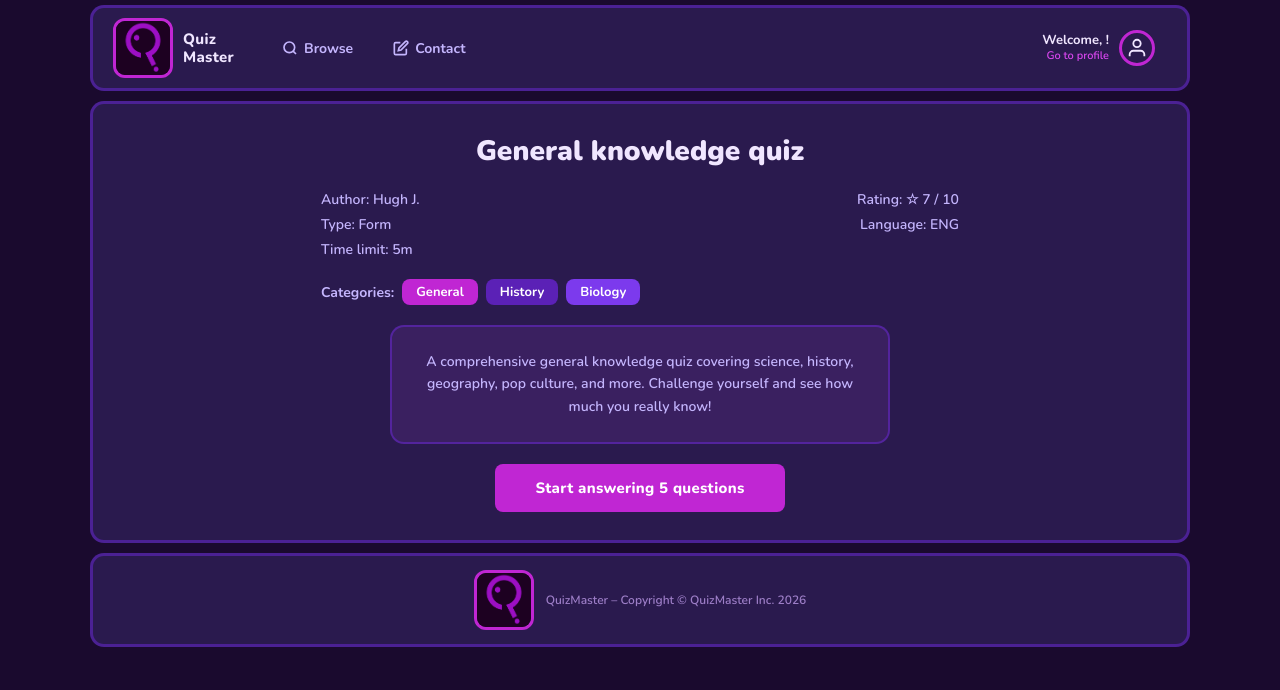
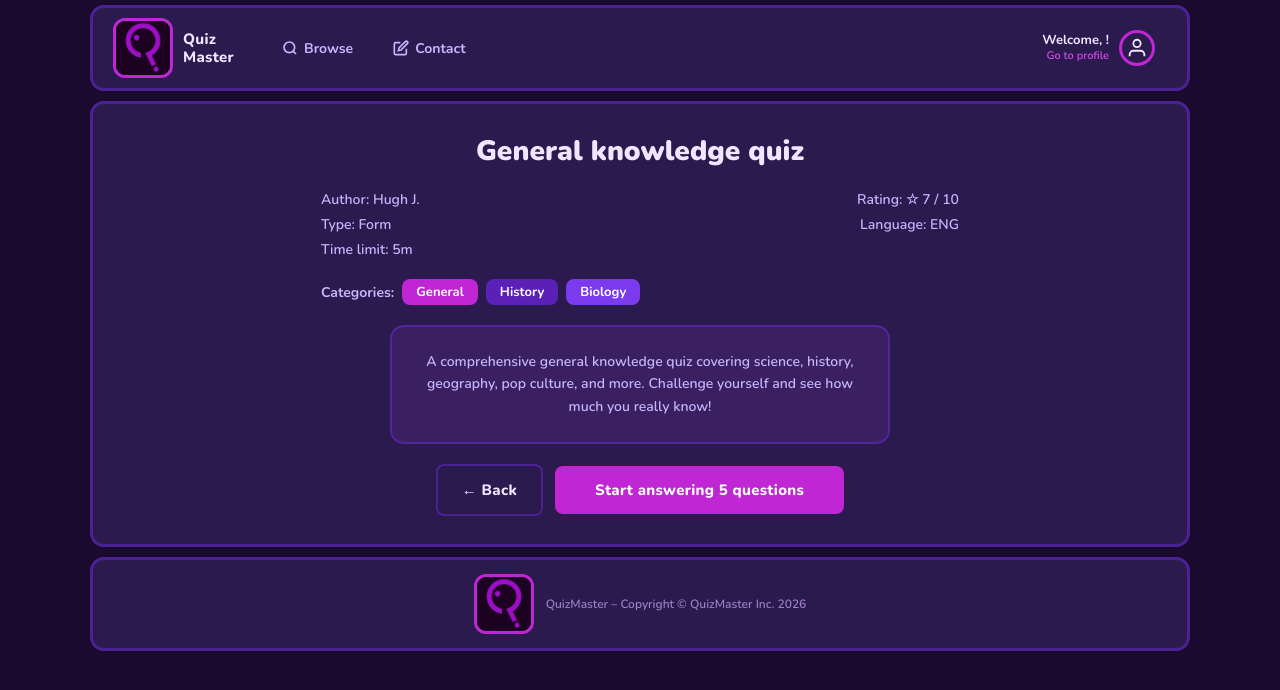
Before and after one commit to elab-development/klijentske-veb-tehnologije-i-skriptni-jezici-2025-26-2024-0309-online-kviz, a React (Vite) app: page /quiz/1 in a window 1280 px wide. Shown: the top 690 px of the page. Built offline with nearby package versions, Linux system fonts and the light colour scheme.

Commit message:
Dodat back-button na stranicama QuizPlay i QuizStart

```diff
--- a/src/css/QuizPlay.css
+++ b/src/css/QuizPlay.css
@@ -140,3 +140,30 @@
   font-weight: 600;
   padding: 40px 0;
 }
+
+.quiz-play-actions {
+  display: flex;
+  gap: 12px;
+  align-items: center;
+}
+
+.quiz-play-exit {
+  padding: 14px 24px;
+  background: var(--accent);
+  color: var(--white);
+  border: none;
+  border-radius: var(--radius-sm);
+  font-size: 15px;
+  font-weight: 800;
+  letter-spacing: 0.3px;
+  transition: background 0.2s, transform 0.1s;
+}
+
+.quiz-play-exit:hover {
+  background: var(--accent-light);
+  transform: translateY(-1px);
+}
+
+.quiz-play-exit:active {
+  transform: translateY(0);
+}
--- a/src/css/QuizStart.css
+++ b/src/css/QuizStart.css
@@ -132,3 +132,31 @@
     width: 100%;
   }
 }
+
+.quiz-start-actions {
+  display: flex;
+  gap: 12px;
+  align-items: center;
+}
+
+.quiz-start-btn-back {
+  padding: 14px 24px;
+  background: transparent;
+  color: var(--text-primary);
+  border: 2px solid var(--border);
+  border-radius: var(--radius-sm);
+  font-size: 15px;
+  font-weight: 800;
+  letter-spacing: 0.3px;
+  transition: background 0.2s, border-color 0.2s, transform 0.1s;
+}
+
+.quiz-start-btn-back:hover {
+  background: var(--accent-dim);
+  border-color: var(--accent-dim);
+  transform: translateY(-1px);
+}
+
+.quiz-start-btn-back:active {
+  transform: translateY(0);
+}
--- a/src/pages/QuizPlay.tsx
+++ b/src/pages/QuizPlay.tsx
@@ -153,13 +153,15 @@ export default function QuizPlay() {
           })}
         </div>
 
-        <button
-          className="quiz-play-submit"
-          onClick={handleSubmit}
-          // disabled={!isAllAnswered}
-        >
-          Submit
-        </button>
+        <div className="quiz-play-actions">
+          <button className="quiz-play-submit" onClick={handleSubmit}>
+            Submit
+          </button>
+
+          <button className="quiz-play-exit" onClick={() => navigate(`/quiz/${id}`)}>
+            ⚠️ Exit without saving
+          </button>
+        </div>
       </div>
     </Layout>
   );
--- a/src/pages/QuizStart.tsx
+++ b/src/pages/QuizStart.tsx
@@ -69,12 +69,14 @@ export default function QuizStart() {
           <p className="quiz-start-long-desc">{quiz.longDescription}</p>
         </div>
 
-        <button
-          className="quiz-start-btn"
-          onClick={() => navigate(`/quiz/${quiz.id}/play`)}
-        >
-          Start answering {quiz.questionCount} questions
-        </button>
+        <div className="quiz-start-actions">
+          <button className="quiz-start-btn-back" onClick={() => navigate(`/`)}>
+            ← Back
+          </button>
+          <button className="quiz-start-btn" onClick={() => navigate(`/quiz/${quiz.id}/play`)}>
+            Start answering {quiz.questionCount} questions
+          </button>
+        </div>
       </div>
     </Layout>
   );
```
